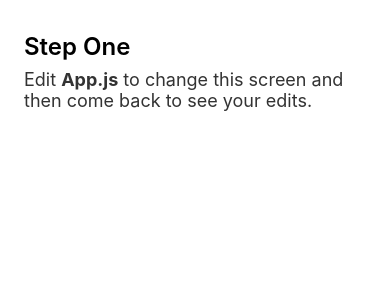
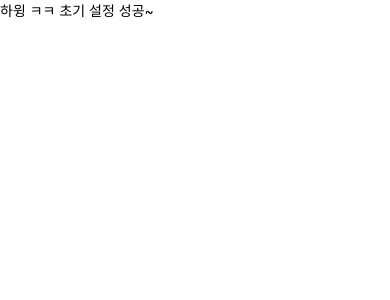
Before and after one commit to CSID-DGU/2025-1-SCS4031-DevDumpling-S2, a React Native app in the folder frontend/: screen / in a window 390 px wide. Shown: the top 300 px of the page. Built offline with nearby package versions, Linux system fonts and the light colour scheme.

Commit message:
react native 초기설정

```diff
--- a/frontend/App.js
+++ b/frontend/App.js
@@ -1,84 +1,14 @@
 import React from 'react';
-import {
-  SafeAreaView,
-  ScrollView,
-  StatusBar,
-  StyleSheet,
-  Text,
-  useColorScheme,
-  View,
-} from 'react-native';
-
-const Section = ({ children, title }) => {
-  const isDarkMode = useColorScheme() === 'dark';
-  return (
-    <View style={styles.sectionContainer}>
-      <Text
-        style={[
-          styles.sectionTitle,
-          {
-            color: isDarkMode ? '#fff' : '#000',
-          },
-        ]}>
-        {title}
-      </Text>
-      <Text
-        style={[
-          styles.sectionDescription,
-          {
-            color: isDarkMode ? '#ddd' : '#333',
-          },
-        ]}>
-        {children}
-      </Text>
-    </View>
-  );
-};
+import { SafeAreaView, Text, View } from 'react-native';
 
 const App = () => {
-  const isDarkMode = useColorScheme() === 'dark';
-
-  const backgroundStyle = {
-    backgroundColor: isDarkMode ? '#333' : '#fff',
-  };
-
   return (
-    <SafeAreaView style={backgroundStyle}>
-      <StatusBar
-        barStyle={isDarkMode ? 'light-content' : 'dark-content'}
-        backgroundColor={backgroundStyle.backgroundColor}
-      />
-      <ScrollView
-        contentInsetAdjustmentBehavior="automatic"
-        style={backgroundStyle}>
-        <View style={{ backgroundColor: isDarkMode ? '#000' : '#fff' }}>
-          <Section title="Step One">
-            Edit <Text style={styles.highlight}>App.js</Text> to change this
-            screen and then come back to see your edits.
-          </Section>
-        </View>
-      </ScrollView>
+    <SafeAreaView className="flex-1 bg-white">
+      <View className="p-4">
+        <Text className="text-lg font-bold text-blue-500">하윙 ㅋㅋ 초기 설정 성공~</Text>
+      </View>
     </SafeAreaView>
   );
 };
 
-const styles = StyleSheet.create({
-  sectionContainer: {
-    marginTop: 32,
-    paddingHorizontal: 24,
-  },
-  sectionTitle: {
-    fontSize: 24,
-    fontWeight: '600',
-  },
-  sectionDescription: {
-    marginTop: 8,
-    fontSize: 18,
-    fontWeight: '400',
-  },
-  highlight: {
-    fontWeight: '700',
-  },
-});
-
 export default App;
--- a/frontend/babel.config.js
+++ b/frontend/babel.config.js
@@ -1,3 +1,4 @@
 module.exports = {
   presets: ['module:metro-react-native-babel-preset'],
+  plugins: ['nativewind/babel'], //nativewint 쓸 수 있게 추가
 };
--- a/frontend/package.json
+++ b/frontend/package.json
@@ -10,6 +10,7 @@
     "test": "jest"
   },
   "dependencies": {
+    "nativewind": "^4.1.23",
     "react": "18.2.0",
     "react-native": "0.71.0"
   },
```
Also changed, not shown: frontend/tailwind.config.js (added, +8 -0 lines), 1 other file (tests, documents, lock files or other folders).
